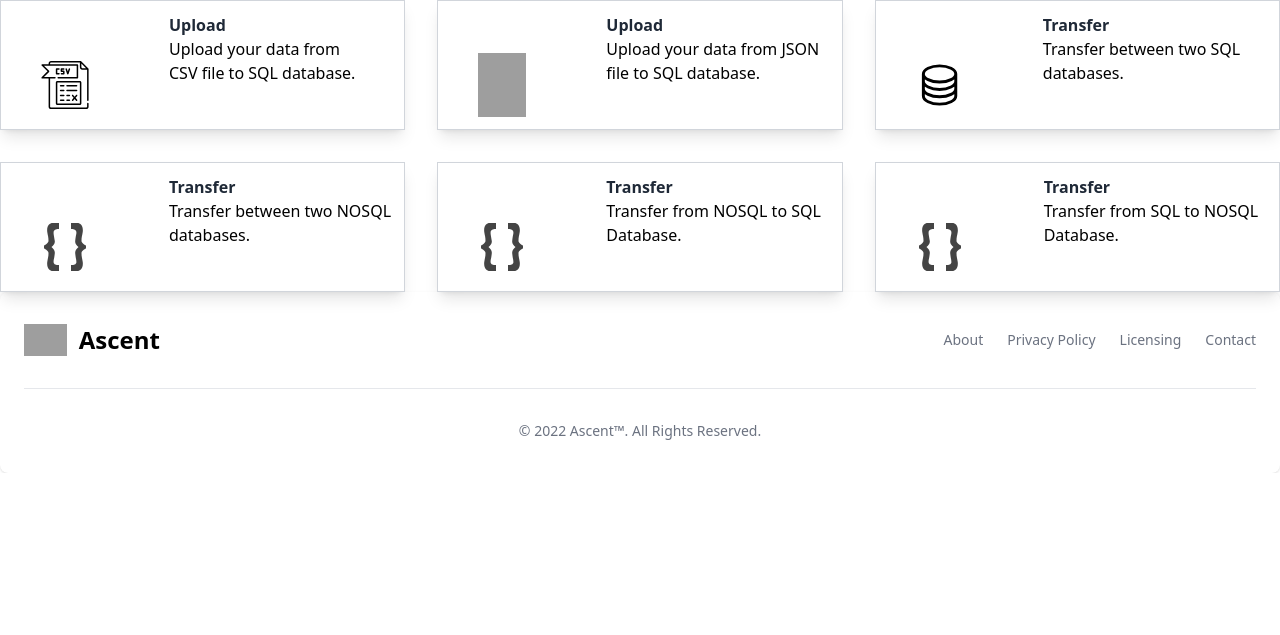
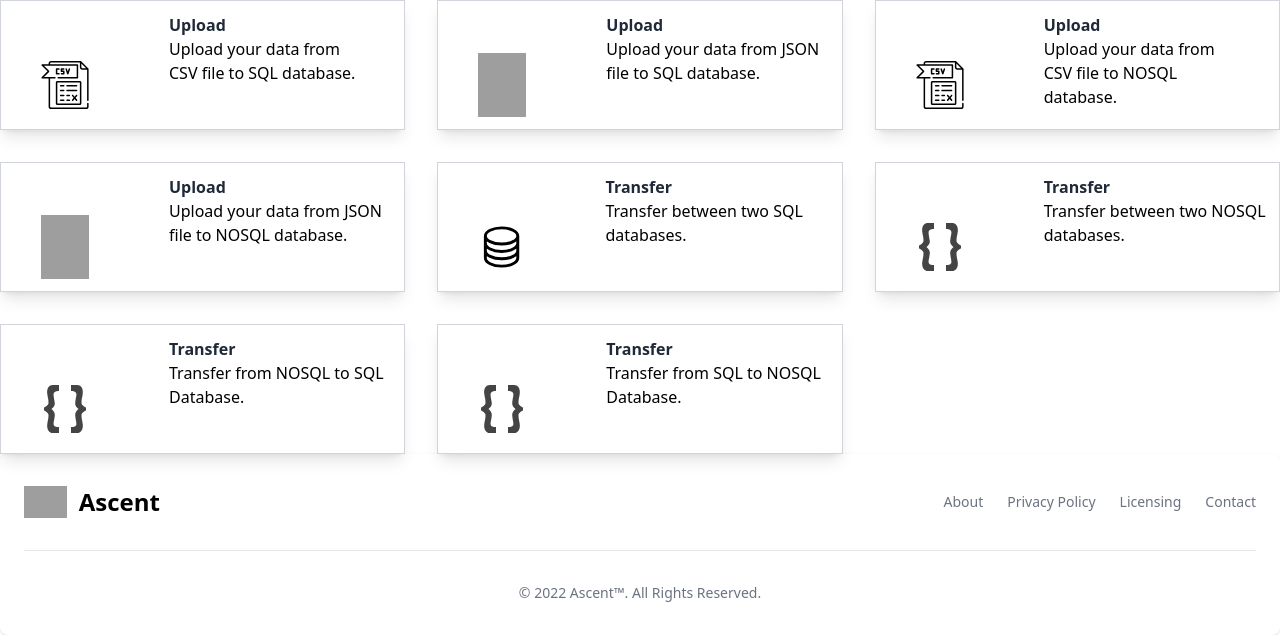
Before and after one commit to Adstefnum/ascent, a Flask app: template src/templates/index.html in a window 1280 px wide. Shown: the part 520-1155 px from the top of the page. Before the commit the page ends 993 px from the top, so only its background shows below. Run offline with Flask 2, Linux system fonts and the light colour scheme; the template is opened without the code that fills it, so the values that code supplies are empty; parts of the project's set-up code (start-up, migrations or seed data) failed here and were passed over; some libraries are stand-ins or nearby versions; grey boxes are pictures that could not be loaded.

Commit message:
adding nosql choice cards

```diff
--- a/src/templates/index.html
+++ b/src/templates/index.html
@@ -50,6 +50,30 @@
       </div>
       </a>
 
+      <a href= "{{ url_for('csv_to_sql') }}">
+        <div
+        class="transition duration-500 ease-in-out flex py-3 px-2 hover:bg-blue-400 transform hover:-translate-y-1 hover:scale-110 hover:text-white hover:shadow-none hover:rounded border border-gray-300 shadow-lg"
+        class="transition duration-500 ease-in-out flex py-3 px-2 hover:bg-blue-400 transform hover:-translate-y-1 hover:scale-110 hover:text-white hover:shadow-none hover:rounded border border-gray-300 shadow-lg">
+        <img src="static/img/csv.svg" class="h-16 w-12 mr-20 ml-8 mt-10" alt="Image">
+        <div class="w-3/5 mr-0">
+          <h2 class="text-gray-800 font-bold">Upload</h2>
+          <p>Upload your data from CSV file to NOSQL database.</p>
+        </div>
+        <div class="sm-annotation h-8 w-8"></div>
+      </div>
+      </a>
+
+      <a href= "{{ url_for('json_to_sql') }}">
+      <div
+        class="transition duration-500 ease-in-out flex py-3 px-2 hover:bg-blue-400 transform hover:-translate-y-1 hover:scale-110 hover:text-white hover:shadow-none hover:rounded border border-gray-300 shadow-lg"
+        class="transition duration-500 ease-in-out flex py-3 px-2 hover:bg-blue-400 transform hover:-translate-y-1 hover:scale-110 hover:text-white hover:shadow-none hover:rounded border border-gray-300 shadow-lg">
+        <img src="static/img/json.svg" class="h-16 w-12 mr-20 ml-8 mt-10" alt="Image">
+        <div class="w-3/5 mr-0">
+          <h2 class="text-gray-800 font-bold">Upload</h2>
+          <p>Upload your data from JSON file to NOSQL database.</p>
+        </div>
+      </div>
+      </a>
       <a href= "{{ url_for('csv_to_sql') }}">
       <div
         class="transition duration-500 ease-in-out flex py-3 px-2 hover:bg-blue-400 transform hover:-translate-y-1 hover:scale-110 hover:text-white hover:shadow-none hover:rounded border border-gray-300 shadow-lg"
```
